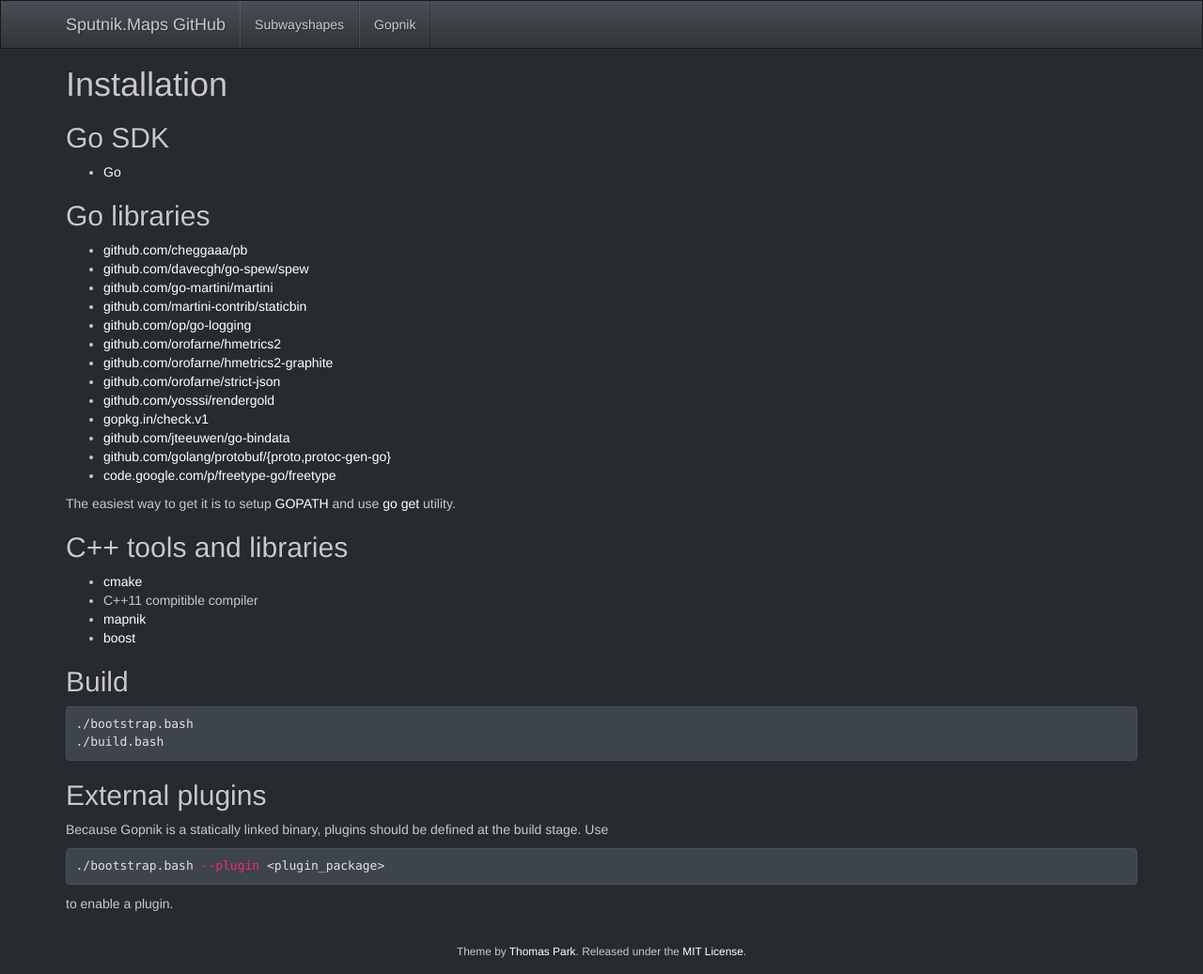
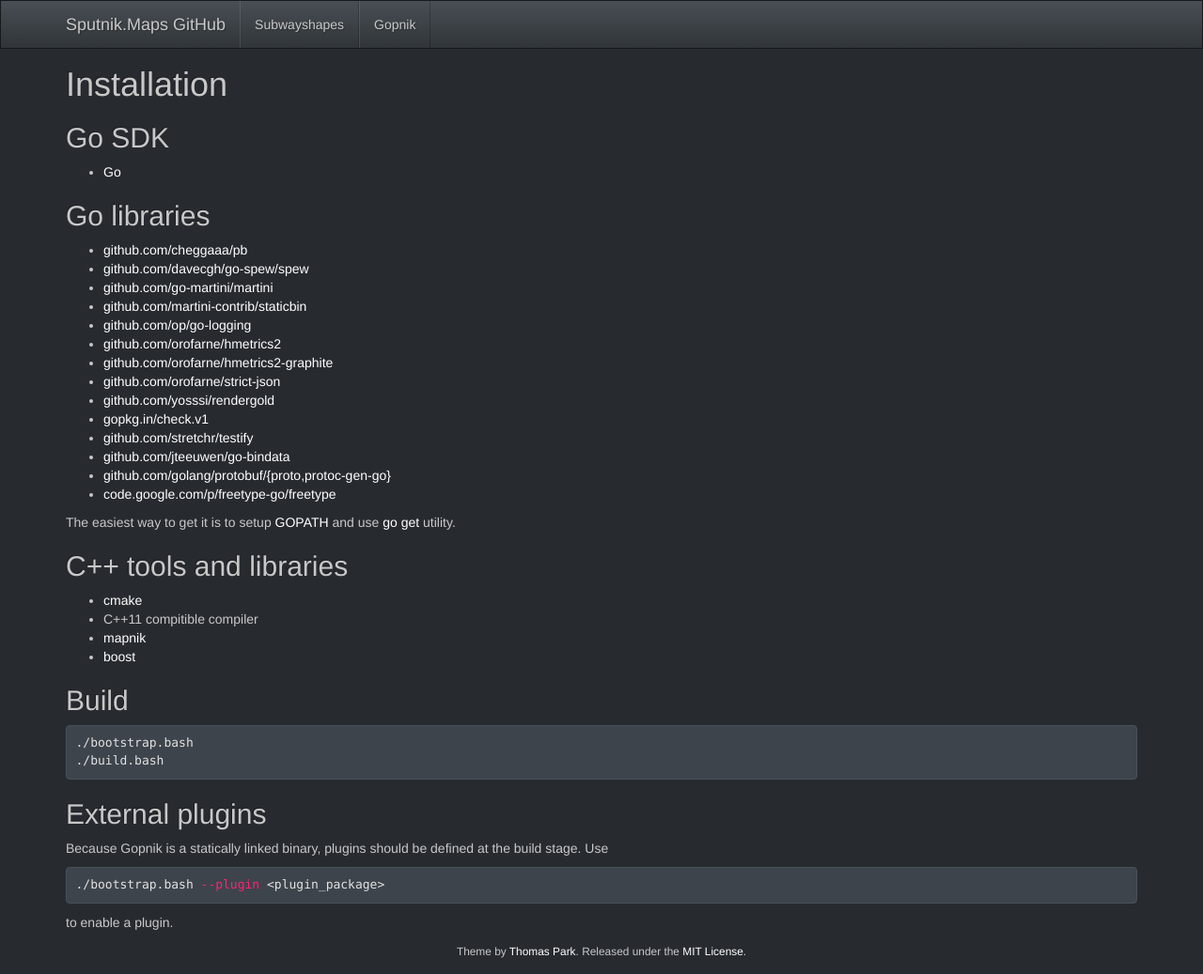
Before and after one commit to sputnik-maps/sputnik-maps.github.io, a Jekyll site: the page built from gopnik/installation.md, in a window 1280 px wide and 1037 px high. Shown: the whole window at 94% size. Built offline with Jekyll 4.4.1, drawn with Linux system fonts in a browser that asks for light colours; Markdown is read by kramdown in place of the engine named in the settings.

Commit message:
add testify dependency for Gopnik

```diff
--- a/gopnik/installation.md
+++ b/gopnik/installation.md
@@ -19,6 +19,7 @@ title: Gopnik installation
  * [github.com/orofarne/strict-json](https://github.com/orofarne/strict-json/)
  * [github.com/yosssi/rendergold](https://github.com/yosssi/rendergold/)
  * [gopkg.in/check.v1](https://labix.org/gocheck)
+ * [github.com/stretchr/testify](https://github.com/stretchr/testify)
  * [github.com/jteeuwen/go-bindata](https://github.com/jteeuwen/go-bindata)
  * [github.com/golang/protobuf/{proto,protoc-gen-go}](https://github.com/golang/protobuf)
  * [code.google.com/p/freetype-go/freetype](https://code.google.com/p/freetype-go/)
```
